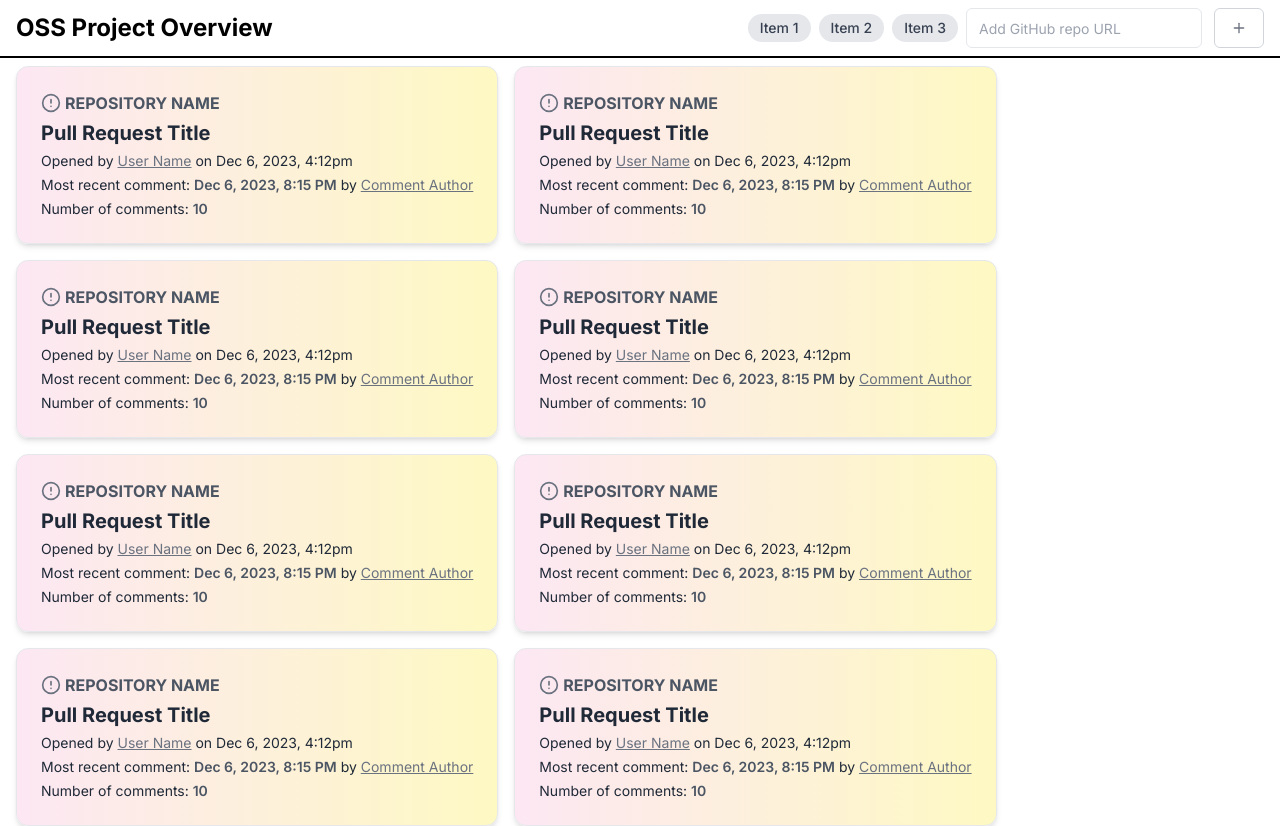
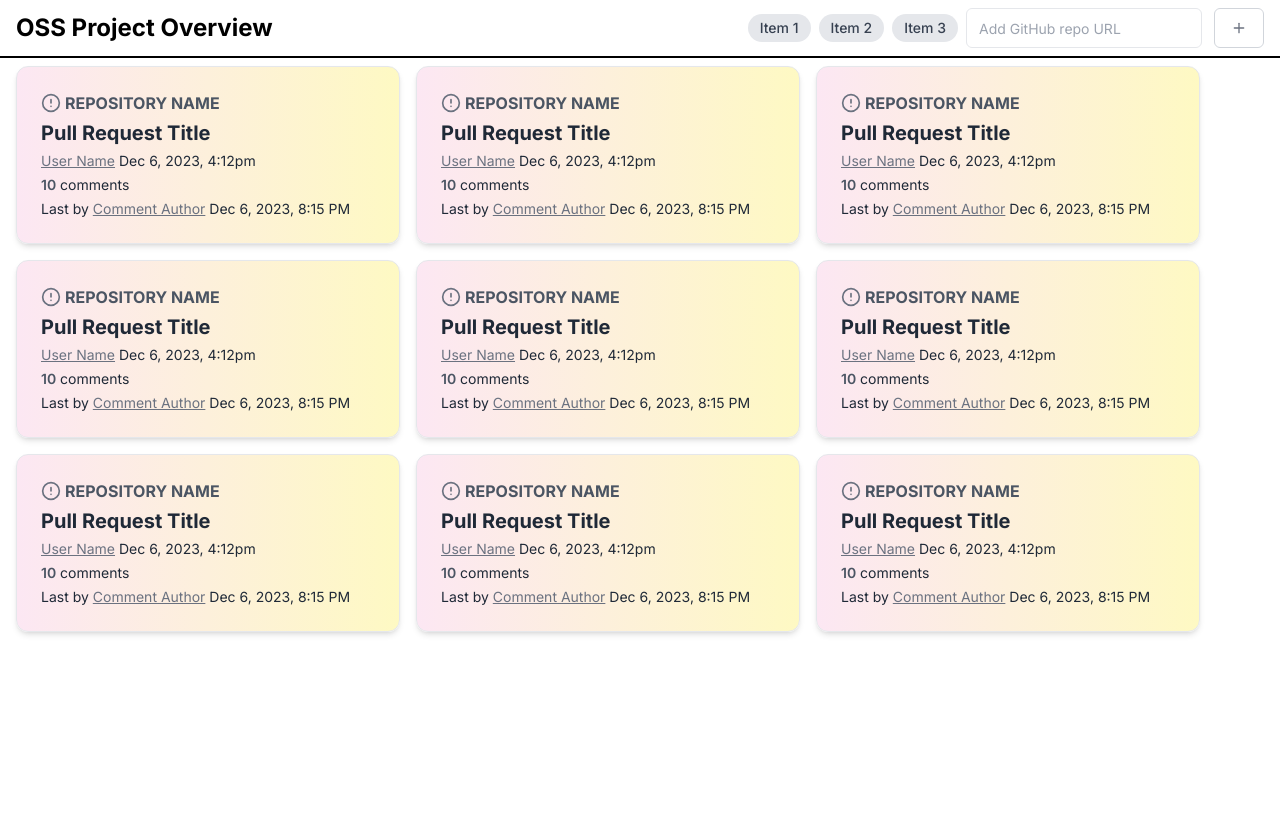
Before and after one commit to sfirrin/oss-overview, a Next.js app: page / in a window 1280 px wide. Shown: the top 826 px of the page. After the commit the page ends 800 px from the top, so only its background shows below. Built offline with nearby package versions, Linux system fonts and the light colour scheme.

Commit message:
Make more progress on design

```diff
--- a/app/page.tsx
+++ b/app/page.tsx
@@ -1,7 +1,9 @@
 import { IssueOrPR } from "@/components/issue-or-pr";
-import Image from "next/image";
+import { getGitHubIssuesAndPRs } from "@/lib/get-github-data";
 
-export default function Home() {
+export default async function Home() {
+  const projectData = await getGitHubIssuesAndPRs([]);
+  console.log({ projectData });
   return (
     <main>
       <div className="flex flex-row justify-start flex-wrap px-2">
--- a/components/issue-or-pr.tsx
+++ b/components/issue-or-pr.tsx
@@ -7,7 +7,7 @@ import { Card } from "@/components/ui/card";
 
 export function IssueOrPR() {
   return (
-    <Card className="m-2 bg-gradient-to-r from-pink-100 to-yellow-100 dark:from-gray-700 dark:to-gray-800 rounded-xl shadow-md overflow-hidden flex flex-col items-start p-6 text-gray-800 dark:text-gray-200">
+    <Card className="m-2 w-96 bg-gradient-to-r from-pink-100 to-yellow-100 dark:from-gray-700 dark:to-gray-800 rounded-xl shadow-md overflow-hidden flex flex-col items-start p-6 text-gray-800 dark:text-gray-200">
       <div className="flex items-center space-x-1 mb-1">
         <IconAlertcircle className="h-5 w-5 text-gray-500 dark:text-gray-400" />
         <h3 className="text-md font-bold text-gray-600 dark:text-gray-400 uppercase">
@@ -22,34 +22,30 @@ export function IssueOrPR() {
       <div className="space-y-1">
         <h2 className="text-xl font-bold w-full">Pull Request Title</h2>
         <p className="w-full text-sm">
-          Opened by{" "}
           <Link
             className="underline text-gray-500 hover:text-gray-600 dark:hover:text-gray-400"
             href="#"
           >
             User Name
           </Link>{" "}
-          on Dec 6, 2023, 4:12pm
+          Dec 6, 2023, 4:12pm
+        </p>
+        <p className="text-sm">
+          <span className="font-semibold text-gray-600 dark:text-gray-400">
+            10
+          </span>{" "}
+          comments
         </p>
         <div className="mt-3 space-y-1 flex flex-col items-baseline">
           <p className="text-sm">
-            Most recent comment:{" "}
-            <span className="font-semibold text-gray-600 dark:text-gray-400">
-              Dec 6, 2023, 8:15 PM
-            </span>{" "}
-            by{" "}
+            Last by{" "}
             <Link
               className="underline text-gray-500 hover:text-gray-600 dark:hover:text-gray-400"
               href="#"
             >
               Comment Author
-            </Link>
-          </p>
-          <p className="text-sm">
-            Number of comments:{" "}
-            <span className="font-semibold text-gray-600 dark:text-gray-400">
-              10
-            </span>
+            </Link>{" "}
+            Dec 6, 2023, 8:15 PM
           </p>
         </div>
       </div>
--- /dev/null
+++ b/lib/get-github-data.ts
@@ -0,0 +1,3 @@
+export async function getGitHubIssuesAndPRs(projectNames: string[]) {
+  return "hello world";
+}
--- a/package.json
+++ b/package.json
@@ -11,6 +11,7 @@
   "dependencies": {
     "@radix-ui/react-icons": "^1.3.0",
     "@radix-ui/react-slot": "^1.0.2",
+    "@tanstack/react-query": "^5.12.2",
     "class-variance-authority": "^0.7.0",
     "clsx": "^2.0.0",
     "lucide-react": "^0.294.0",
```
Also changed, not shown: 1 other file (tests, documents, lock files or other folders).
